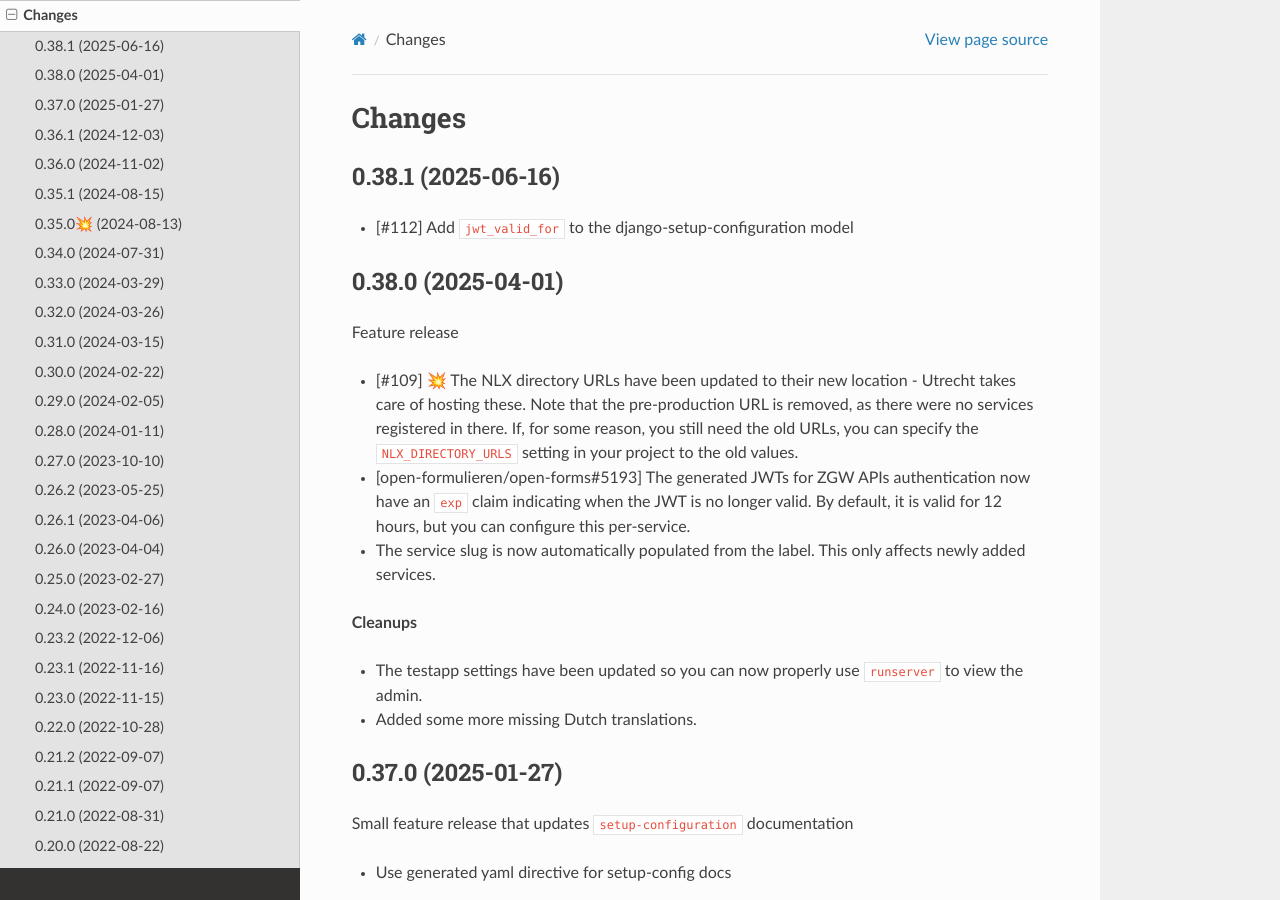
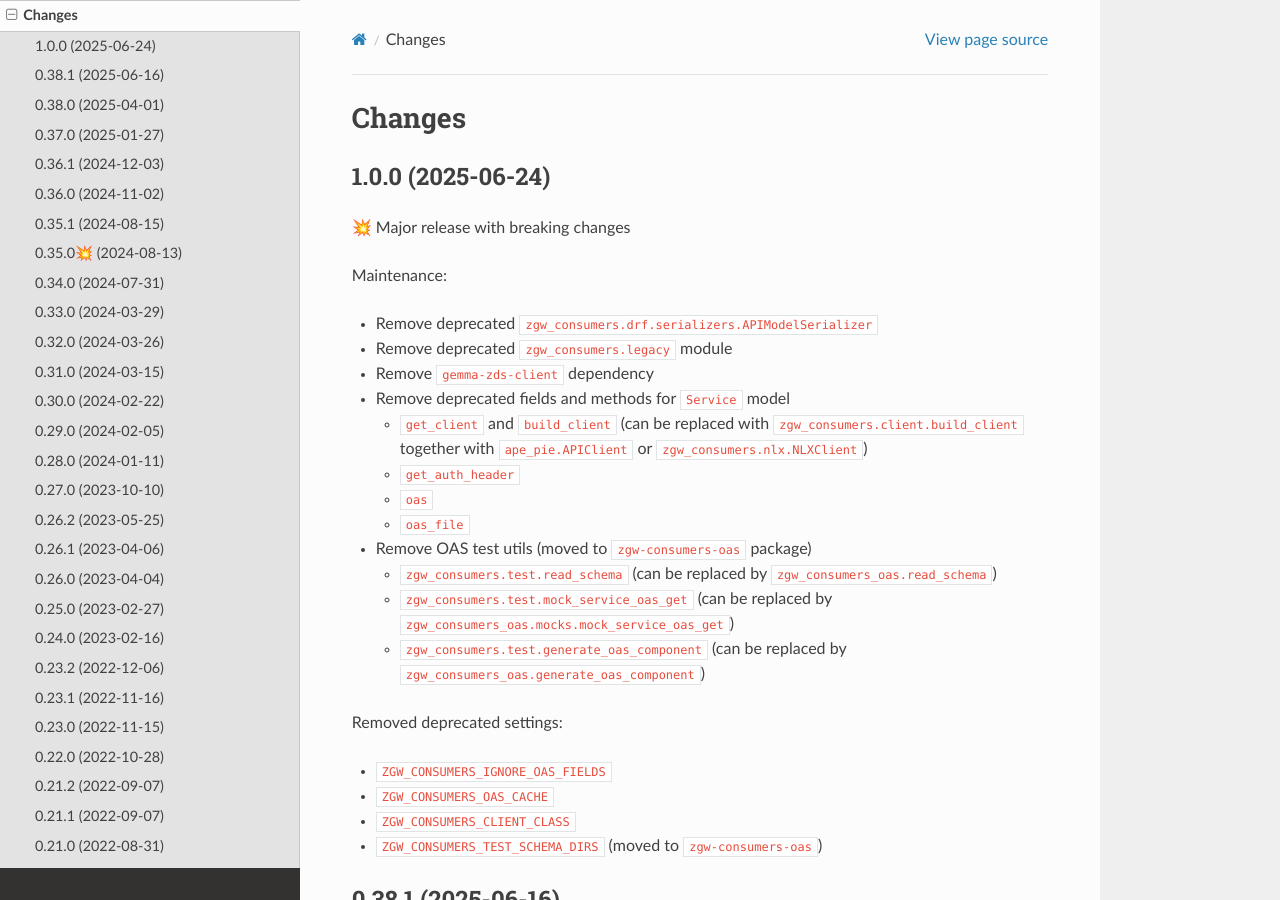
Before and after one commit to maykinmedia/zgw-consumers, a Sphinx documentation site: the page built from docs/changelog.rst, in a window 1280 px wide and 900 px high. Built offline with Sphinx 7.4.7 and the Read the Docs theme 3.1.0, drawn with Linux system fonts in a browser that asks for light colours.

Commit message:
:bookmark: Release version 1.0.0

```diff
--- a/CHANGELOG.rst
+++ b/CHANGELOG.rst
@@ -1,5 +1,35 @@
 Changes
 =======
+
+1.0.0 (2025-06-24)
+------------------
+
+💥 Major release with breaking changes
+
+Maintenance:
+
+* Remove deprecated ``zgw_consumers.drf.serializers.APIModelSerializer``
+* Remove deprecated ``zgw_consumers.legacy`` module
+* Remove ``gemma-zds-client`` dependency
+* Remove deprecated fields and methods for ``Service`` model
+
+  * ``get_client`` and ``build_client`` (can be replaced with ``zgw_consumers.client.build_client`` together with ``ape_pie.APIClient`` or ``zgw_consumers.nlx.NLXClient``)
+  * ``get_auth_header``
+  * ``oas``
+  * ``oas_file``
+
+* Remove OAS test utils (moved to ``zgw-consumers-oas`` package)
+
+  * ``zgw_consumers.test.read_schema`` (can be replaced by ``zgw_consumers_oas.read_schema``)
+  * ``zgw_consumers.test.mock_service_oas_get`` (can be replaced by ``zgw_consumers_oas.mocks.mock_service_oas_get``)
+  * ``zgw_consumers.test.generate_oas_component`` (can be replaced by ``zgw_consumers_oas.generate_oas_component``)
+
+Removed deprecated settings:
+
+* ``ZGW_CONSUMERS_IGNORE_OAS_FIELDS``
+* ``ZGW_CONSUMERS_OAS_CACHE``
+* ``ZGW_CONSUMERS_CLIENT_CLASS``
+* ``ZGW_CONSUMERS_TEST_SCHEMA_DIRS`` (moved to ``zgw-consumers-oas``)
 
 0.38.1 (2025-06-16)
 -------------------
--- a/README.rst
+++ b/README.rst
@@ -5,7 +5,7 @@
 Welcome to ZGW Consumers' documentation!
 ========================================
 
-:Version: 0.38.1
+:Version: 1.0.0
 :Source: https://github.com/maykinmedia/zgw-consumers
 :Keywords: OpenAPI, Zaakgericht Werken, Common Ground, NLX
 
--- a/docs/conf.py
+++ b/docs/conf.py
@@ -25,7 +25,7 @@ copyright = "2022, Maykin Media"
 author = "Maykin Media"
 
 # The full version, including alpha/beta/rc tags
-release = "0.38.1"
+release = "1.0.0"
 
 
 # -- General configuration ---------------------------------------------------
--- a/pyproject.toml
+++ b/pyproject.toml
@@ -4,7 +4,7 @@ build-backend = "setuptools.build_meta"
 
 [project]
 name = "zgw-consumers"
-version = "0.38.1"
+version = "1.0.0"
 description = "Configuration for service (OpenAPI 3 or other) consumers"
 authors = [
     {name = "Maykin Media", email = "support@maykinmedia.nl"}
@@ -104,7 +104,7 @@ markers = [
 ]
 
 [tool.bumpversion]
-current_version = "0.38.1"
+current_version = "1.0.0"
 files = [
     {filename = "pyproject.toml"},
     {filename = "README.rst"},
```
Also changed, not shown: 1 other file.
